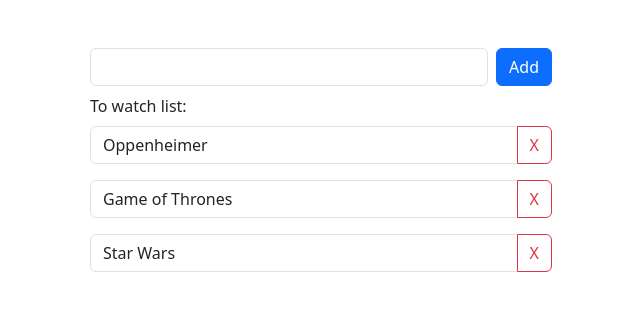
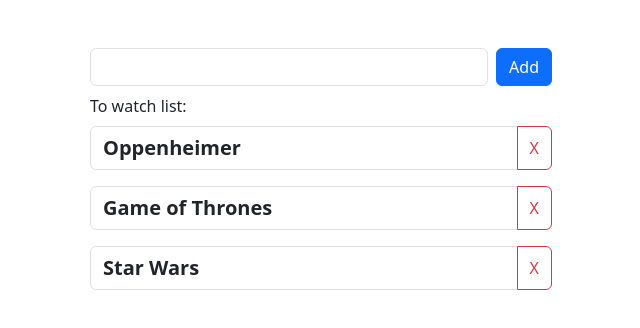
Before and after one commit to arnasir505/homework59, a React (Vite) app: page / in a window 1280 px wide. Shown: the top 328 px of the page, without its empty margins (319-959 px from the left). Built offline with nearby package versions, Linux system fonts and the light colour scheme.

Commit message:
Remove movie on btn click

```diff
--- a/src/App.tsx
+++ b/src/App.tsx
@@ -37,6 +37,10 @@
     });
   };
 
+  const removeMovie = (id: string) => {
+    setMovies((prevState) => prevState.filter((movie) => movie.id !== id));
+  };
+
   return (
     <div className='container'>
       <div className='p-5 w-50 mx-auto'>
@@ -47,6 +51,7 @@
             title={movie.title}
             id={movie.id}
             handleTitleChange={changeMovieTitle}
+            removeMovie={removeMovie}
             key={movie.id}
           />
         ))}
--- a/src/Task1/MovieItem/MovieItem.tsx
+++ b/src/Task1/MovieItem/MovieItem.tsx
@@ -7,18 +7,28 @@
     e: React.ChangeEvent<HTMLInputElement>,
     id: string
   ) => void;
+  removeMovie: (id: string) => void;
 }
 
-const MovieItem: React.FC<Props> = ({ title, id, handleTitleChange }) => {
+const MovieItem: React.FC<Props> = ({
+  title,
+  id,
+  handleTitleChange,
+  removeMovie,
+}) => {
   return (
     <div className='input-group mb-3'>
       <input
         type='text'
-        className='form-control'
+        className='form-control fw-semibold fs-5'
         value={title}
         onChange={(e) => handleTitleChange(e, id)}
       />
-      <button type='button' className='btn btn-outline-danger'>
+      <button
+        type='button'
+        className='btn btn-outline-danger'
+        onClick={() => removeMovie(id)}
+      >
         X
       </button>
     </div>
```
